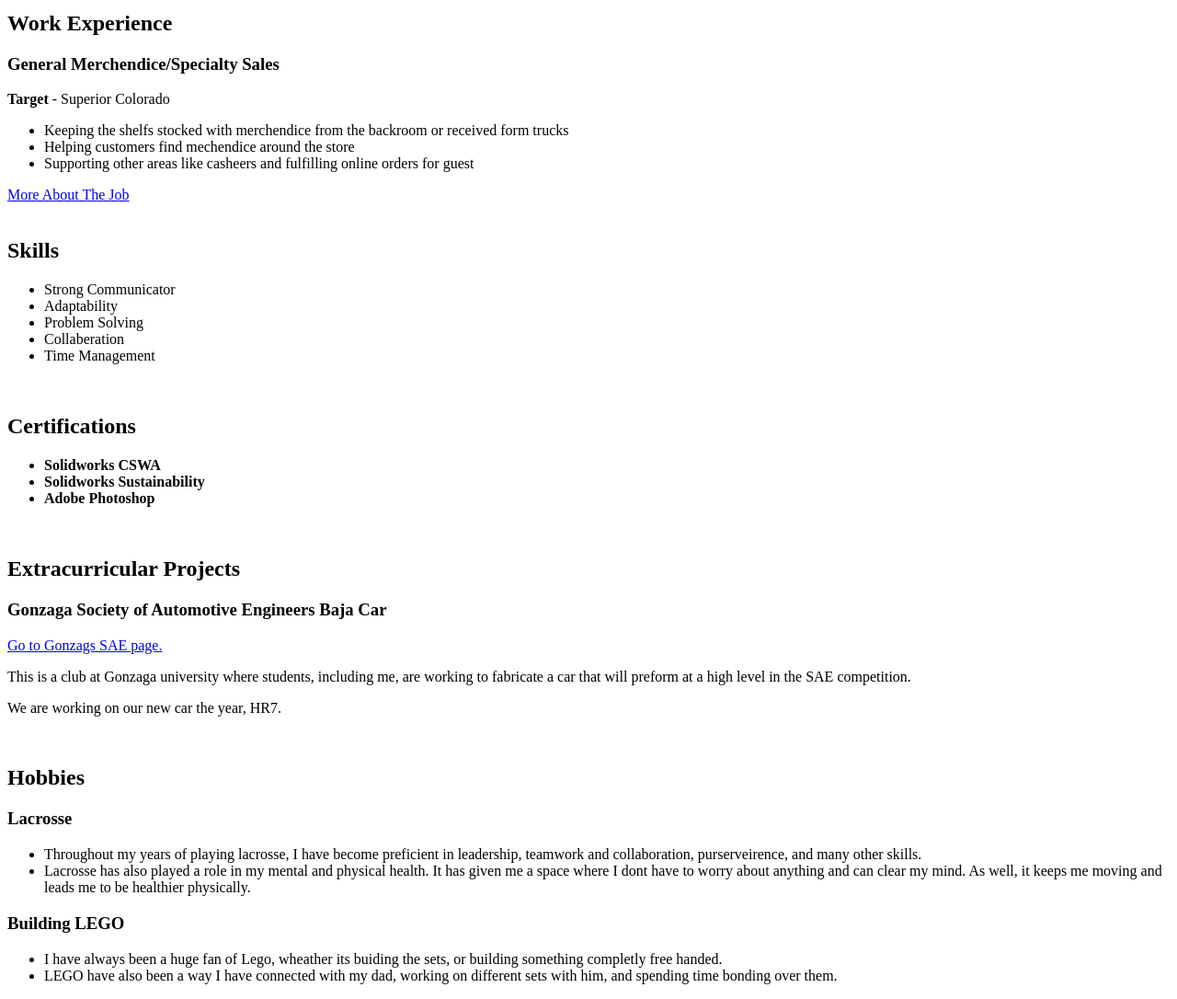
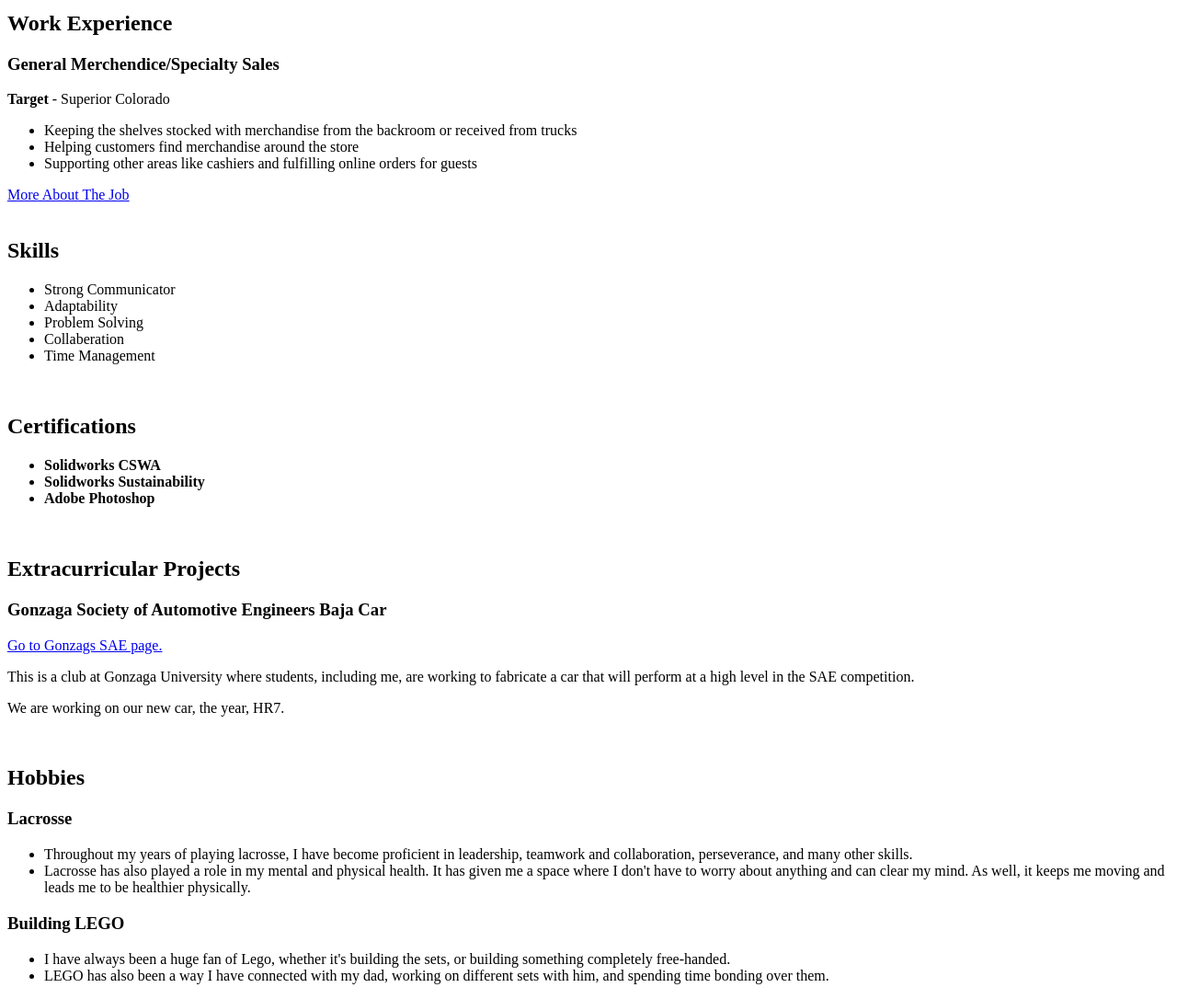
Before and after one commit to ihuettl17/ihuettl17.github.io, a plain HTML site: page index.HTML in a window 1280 px wide. Shown: the part 260-1346 px from the top of the page at 92% size. Drawn offline with Linux system fonts and the light colour scheme.

Commit message:
Update index.HTML

```diff
--- a/index.HTML
+++ b/index.HTML
@@ -15,9 +15,9 @@
   <h3>General Merchendice/Specialty Sales</h3>
    <p><strong>Target</strong> - Superior Colorado</p>
    <ul>
-   <li>Keeping the shelfs stocked with merchendice from the backroom or received form trucks</li>
-   <li>Helping customers find mechendice around the store</li>
-   <li>Supporting other areas like casheers and fulfilling online orders for guest</li>
+   <li>Keeping the shelves stocked with merchandise from the backroom or received from trucks</li>
+   <li>Helping customers find merchandise around the store</li>
+   <li>Supporting other areas like cashiers and fulfilling online orders for guests </li>
    </ul>
    <a href="https://corporate.target.com/careers/career-areas/stores/hourly/general-merchandise-expert">More About The Job</a>
 </div>
@@ -47,22 +47,22 @@
   <h3> Gonzaga Society of Automotive Engineers Baja Car</h3>
    <a href="https://www.gonzaga.edu/school-of-engineering-applied-science/student-experiences/mtc/showcase/baja"> Go to Gonzags SAE page. </a>
     <div>
-    <p> This is a club at Gonzaga university where students, including me, are working to fabricate a car that will preform at a high level in the SAE competition.</p>
+    <p> This is a club at Gonzaga University where students, including me, are working to fabricate a car that will perform at a high level in the SAE competition.</p>
     </div>
-    <p> We are working on our new car the year, HR7. </p>
+    <p> We are working on our new car, the year, HR7. </p>
 </div>
 <br>
 <div>
   <h2>Hobbies</h2>
     <h3>Lacrosse</h3>
      <ul>
-      <li>Throughout my years of playing lacrosse, I have become preficient in leadership, teamwork and collaboration, purserveirence, and many other skills.</li>
-      <li>Lacrosse has also played a role in my mental and physical health. It has given me a space where I dont have to worry about anything and can clear my mind. As well, it keeps me moving and leads me to be healthier physically.</li>
+      <li>Throughout my years of playing lacrosse, I have become proficient in leadership, teamwork and collaboration, perseverance, and many other skills.</li>
+      <li>Lacrosse has also played a role in my mental and physical health. It has given me a space where I don't have to worry about anything and can clear my mind. As well, it keeps me moving and leads me to be healthier physically.</li>
       </ul>
     <h3>Building LEGO</h3>
     <ul>
-      <li>I have always been a huge fan of Lego, wheather its buiding the sets, or building something completly free handed.</li>
-      <li>LEGO have also been a way I have connected with my dad, working on different sets with him, and spending time bonding over them.</li>
+      <li>I have always been a huge fan of Lego, whether it's building the sets, or building something completely free-handed.</li>
+      <li>LEGO has also been a way I have connected with my dad, working on different sets with him, and spending time bonding over them.</li>
     </ul>
 
 </div>
```
